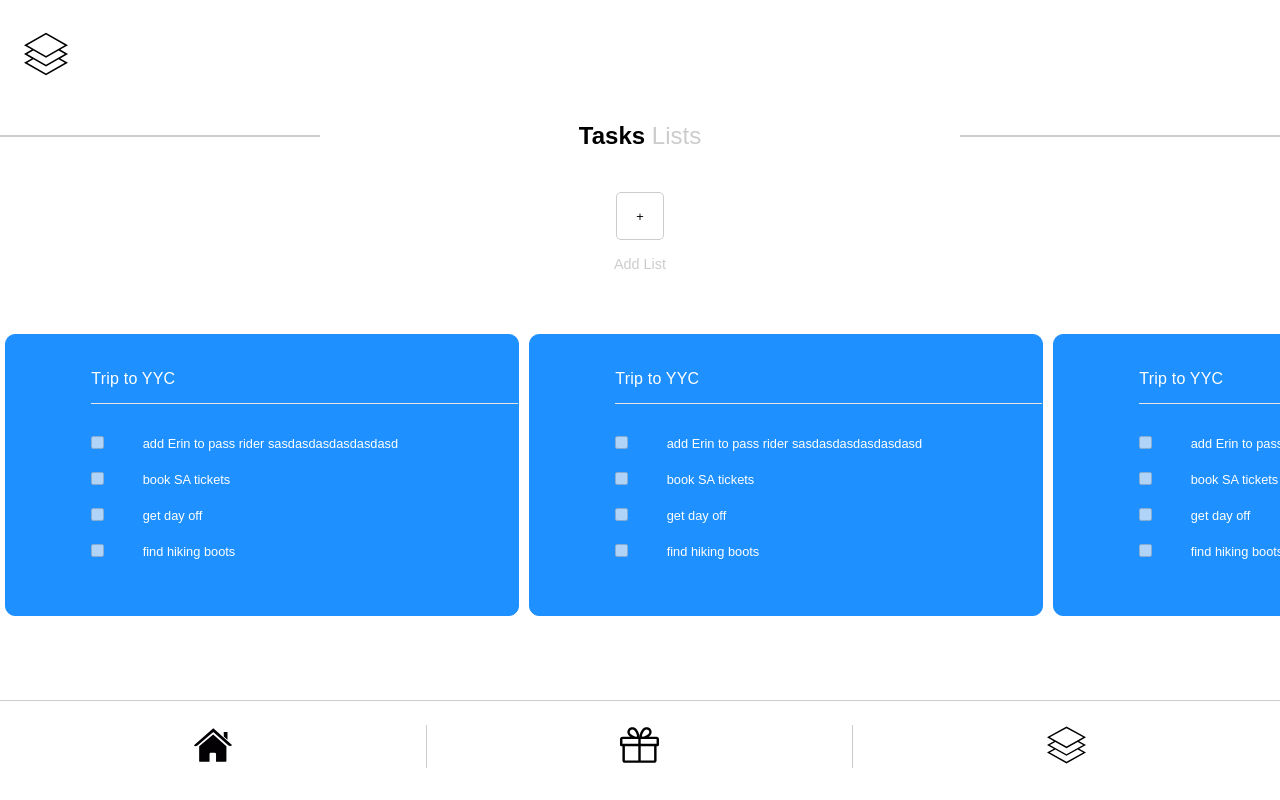
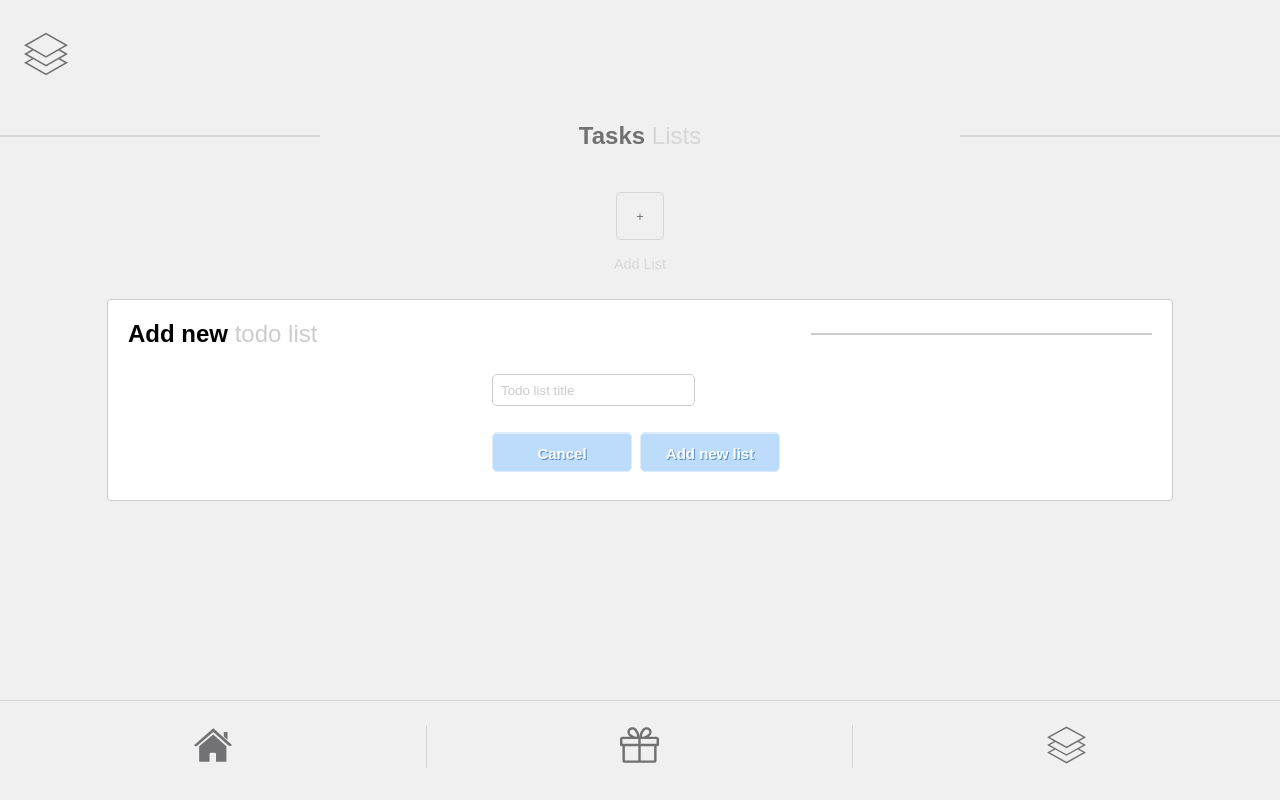
Before and after one commit to dlofran2/fancy-todo, a React app: page / in a window 1280 px wide. Built offline with nearby package versions, Linux system fonts and the light colour scheme.

Commit message:
Adding basic state, redux, and modal

```diff
--- a/package.json
+++ b/package.json
@@ -36,7 +36,10 @@
     "react": "^16.4.2",
     "react-dev-utils": "^5.0.1",
     "react-dom": "^16.4.2",
+    "react-modal": "^3.5.1",
+    "react-redux": "^5.0.7",
     "react-router-dom": "^4.3.1",
+    "redux": "^4.0.0",
     "resolve": "1.6.0",
     "style-loader": "0.19.0",
     "sw-precache-webpack-plugin": "0.11.4",
--- a/src/components/FullTodo/index.js
+++ b/src/components/FullTodo/index.js
@@ -1,5 +1,5 @@
 import React, { Component } from 'react';
-// import PropTypes from 'prop-types';
+import PropTypes from 'prop-types';
 
 import Todo from '../Todo';
 
@@ -7,93 +7,21 @@ import styles from './FullTodo.scss';
 
 class FullTodo extends Component {
   render() {
-    const calgaryTodos = [
-      {
-        item: 'add Erin to pass rider',
-        status: true,
-        date: 'Mon, Apr 30',
-      },
-      {
-        item: 'book SA tickets',
-        status: false,
-      },
-      {
-        item: 'get day off',
-        status: false,
-        date: 'Mon, Apr 30',
-      },
-      {
-        item: 'find hiking boots',
-        status: false,
-      },
-      {
-        item: 'add Erin to pass rider',
-        status: true,
-        date: 'Mon, Apr 30',
-      },
-      {
-        item: 'book SA tickets',
-        status: false,
-      },
-      {
-        item: 'get day off',
-        status: false,
-        date: 'Mon, Apr 30',
-      },
-      {
-        item: 'find hiking boots',
-        status: false,
-      },
-      {
-        item: 'add Erin to pass rider',
-        status: true,
-        date: 'Mon, Apr 30',
-      },
-      {
-        item: 'book SA tickets',
-        status: false,
-      },
-      {
-        item: 'get day off',
-        status: false,
-        date: 'Mon, Apr 30',
-      },
-      {
-        item: 'find hiking boots',
-        status: false,
-      },
-      {
-        item: 'add Erin to pass rider',
-        status: true,
-        date: 'Mon, Apr 30',
-      },
-      {
-        item: 'book SA tickets',
-        status: false,
-      },
-      {
-        item: 'get day off',
-        status: false,
-        date: 'Mon, Apr 30',
-      },
-      {
-        item: 'find hiking boots',
-        status: false,
-      },
-    ];
-
-    const todos = calgaryTodos.map((todo, idx) => {
+    const { todos } = this.props;
+    const list = todos.map((todo, idx) => {
       return <Todo key={idx} todo={todo} />;
     });
 
     return (
       <div className={styles.container}>
-        <ul>{todos}</ul>
+        <ul>{list}</ul>
       </div>
     );
   }
 }
 
-FullTodo.propTypes = {};
+FullTodo.propTypes = {
+  todos: PropTypes.array.isRequired,
+};
 
 export default FullTodo;
--- a/src/components/MiniTodo/index.js
+++ b/src/components/MiniTodo/index.js
@@ -10,7 +10,7 @@ class MiniTodo extends Component {
     const todosList = todos.slice(0, 4).map((todo, idx) => (
       <li className={styles.miniTodoListItem} key={idx}>
         <input disabled type="checkbox" />
-        <span>{todo}</span>
+        <span>{todo.item}</span>
       </li>
     ));
 
--- /dev/null
+++ b/src/components/NewTodoModal/NewTodoModal.scss
@@ -0,0 +1,118 @@
+.container {
+  width: 100%;
+  height: 3vh;
+
+  display: grid;
+  grid-auto-columns: 1fr 1fr 1fr 1fr 1fr 1fr 1fr 1fr 1fr 1fr 1fr 1fr 1fr;
+
+  justify-content: center;
+  align-items: center;
+}
+
+.splitText {
+  text-align: left;
+  color: #000;
+
+  grid-column-start: 1;
+  grid-column-end: 13;
+  grid-row-start: 1;
+  grid-row-end: 1;
+
+  margin: 0;
+
+  &Zero {
+    font-weight: 700;
+  }
+
+  &One {
+    font-weight: 200;
+    color: #ccc;
+  }
+}
+
+.splitBorder {
+  border: 0.5px solid #ccc;
+  height: 0.5px;
+
+  &Right {
+    grid-column-start: 9;
+    grid-column-end: 13;
+    grid-row-start: 1;
+    grid-row-end: 1;
+  }
+}
+
+form {
+  grid-column-start: 1;
+  grid-column-end: 13;
+  grid-row-start: 2;
+  grid-row-end: 2;
+
+  margin: 26px auto;
+}
+
+input[type=text] {
+    display: block;
+    background-color: #fff;
+    border: solid 1px #ccc;
+    border-radius: 5px;
+
+    height: 28px;
+    width: 191px;
+
+    padding-left: 8px;
+
+    &::placeholder {
+      color: #ccc;
+    }
+}
+
+input[type=text]:focus {
+  outline-color: #dcecfb;
+
+  &::placeholder {
+    color: #fff;
+    -webkit-transition: color 250ms linear;
+    -ms-transition: color 250ms linear;
+    transition: color 250ms linear;
+  }
+
+  .inputLabel {
+    color: #ccc;
+    -webkit-transition: color 250ms linear;
+    -ms-transition: color 250ms linear;
+    transition: color 250ms linear;
+  }
+}
+.standardButton {
+	-moz-box-shadow: inset 0px 1px 0px 0px #dcecfb;
+	-webkit-box-shadow: inset 0px 1px 0px 0px #dcecfb;
+	box-shadow: inset 0px 1px 0px 0px #dcecfb;
+	background-color: #bddbfa;
+  border: 1px solid #dcecfb;
+  border-radius: 5px;
+
+  display: inline-block;
+
+  color: #ffffff;
+	font-family: Arial;
+	font-size: 15px;
+	font-weight: bold;
+  font-style: normal;
+
+	height: 40px;
+	line-height: 40px;
+  width: 140px;
+
+	text-decoration: none;
+	text-align: center;
+  text-shadow: 1px 1px 0px #528ecc;
+
+  margin: 26px 8px 0 0;
+  justify-content: center;
+}
+
+.standardButton:hover, .standardButton:active  {
+  outline-color: #dcecfb;
+  background-color: rgba(189,219,250, .8);
+}
--- /dev/null
+++ b/src/components/NewTodoModal/index.js
@@ -0,0 +1,83 @@
+import React, { Component } from 'react';
+import classNames from 'classnames';
+import PropTypes from 'prop-types';
+import ReactModal from 'react-modal';
+
+import styles from './NewTodoModal.scss';
+
+class NewTodoModal extends Component {
+  toggleNewListModal = () => {
+    this.props.onToggleNewListModal(false);
+  };
+
+  addList = () => {
+    this.props.onAddList({
+      title: 'Test',
+      todos: [
+        { item: '1', status: true, date: 'Apr 2, 2018' },
+        { item: '3', status: false, date: 'Apr 8, 2018' },
+        { item: '2', status: true },
+        { item: '4', status: false },
+      ],
+    });
+
+    this.toggleNewListModal();
+  };
+
+  render() {
+    const { isOpen } = this.props;
+    return (
+      <ReactModal
+        isOpen={isOpen}
+        style={{
+          overlay: {
+            backgroundColor: 'rgba(225, 225, 225, 0.5)',
+          },
+          content: {
+            height: '20%',
+            width: '80%',
+            position: 'absolute',
+            top: '50%',
+            left: '50%',
+            transform: 'translate(-50%, -50%)',
+          },
+        }}
+        aria={{
+          labelledby: 'Add new todo list modal',
+          describedby: 'Navigate to begin a new todo list',
+        }}
+        shouldCloseOnOverlayClick
+        onRequestClose={this.toggleNewListModal}
+      >
+        <div className={styles.container}>
+          <h2 className={classNames(styles.splitText, styles.splitTextZero)}>
+            Add new{' '}
+            <span className={classNames(styles.splitText, styles.splitTextOne)}>
+              todo list
+            </span>
+          </h2>
+          <div
+            className={classNames(styles.splitBorder, styles.splitBorderRight)}
+          />
+          <form onSubmit={this.addList}>
+            <label>
+              <input placeholder="Todo list title" type="text" name="name" />
+            </label>
+            <div className={styles.buttonContainer}>
+              <button className={styles.standardButton} onClick={this.toggleNewListModal}>Cancel</button>
+              <button className={styles.standardButton} type="submit">Add new list</button>
+            </div>
+          </form>
+        </div>
+      </ReactModal>
+    );
+  }
+}
+
+NewTodoModal.propTypes = {
+  isOpen: PropTypes.bool.isRequired,
+  onToggleNewListModal: PropTypes.func.isRequired,
+  onAddList: PropTypes.func.isRequired,
+};
+
+export default NewTodoModal;
--- /dev/null
+++ b/src/constants.js
@@ -0,0 +1,3 @@
+export const CREATE_LIST = 'CREATE_LIST';
+export const DELETE_LIST = 'DELETE_LIST';
+export const TOGGLE_NEW_LIST_MODAL = 'TOGGLE_NEW_LIST_MODAL';
--- a/src/containers/FullTaskContainer/index.js
+++ b/src/containers/FullTaskContainer/index.js
@@ -1,5 +1,6 @@
 import React, { Component } from 'react';
-// import PropTypes from 'prop-types';
+import { connect } from 'react-redux';
+import PropTypes from 'prop-types';
 
 import styles from './FullTaskContainer.scss';
 
@@ -16,6 +17,14 @@ class FullTaskContainer extends Component {
   };
 
   render() {
+    const { lists } = this.props;
+    const currentList = 0;
+
+    if (lists.length === 0) {
+      this.props.history.push('/');
+      return null;
+    }
+
     return (
       <section className={styles.gridParent}>
         <div className={styles.logoGridChild}>
@@ -25,10 +34,14 @@ class FullTaskContainer extends Component {
           <Close />
         </div>
         <div className={styles.titleGridChild}>
-          <FullTaskTitle title={'Trip to YYC'} currentList={2} totalList={7} />
+          <FullTaskTitle
+            title={lists[currentList].title}
+            currentList={2}
+            totalList={7}
+          />
         </div>
         <div className={styles.todoContainer}>
-          <FullTodo />
+          <FullTodo todos={lists[currentList].todos} />
         </div>
         <div className={styles.addAndTinyTodoContainer}>
           <div className={styles.addContainer}>
@@ -43,6 +56,17 @@ class FullTaskContainer extends Component {
   }
 }
 
-FullTaskContainer.propTypes = {};
+FullTaskContainer.propTypes = {
+  lists: PropTypes.array.isRequired,
+};
 
-export default FullTaskContainer;
+const mapStateToProps = (state) => {
+  return {
+    lists: state.lists,
+  };
+};
+
+export default connect(
+  mapStateToProps,
+  null,
+)(FullTaskContainer);
--- a/src/containers/MiniTodoContainer/index.js
+++ b/src/containers/MiniTodoContainer/index.js
@@ -1,5 +1,6 @@
 import React, { Component } from 'react';
-// import PropTypes from 'prop-types';
+import { connect } from 'react-redux';
+import PropTypes from 'prop-types';
 
 import MiniTodoWrapper from '../../components/MiniTodoWrapper';
 
@@ -7,28 +8,28 @@ import styles from './MiniTodoContainer.scss';
 
 class MiniTodoContainer extends Component {
   render() {
-    const calgaryTodos = [
-      'add Erin to pass rider sasdasdasdasdasdasd',
-      'book SA tickets',
-      'get day off',
-      'find hiking boots',
-      'eat pie',
-      'add Erin to pass rider sasdasdasdasdasdasd',
-      'book SA tickets',
-      'get day off',
-      'find hiking boots',
-      'eat pie',
-    ];
-    return (
-      <div className={styles.miniTodoContainerContainer}>
-        <MiniTodoWrapper title={'Trip to YYC'} todos={calgaryTodos} />
-        <MiniTodoWrapper title={'Trip to YYC'} todos={calgaryTodos} />
-        <MiniTodoWrapper title={'Trip to YYC'} todos={calgaryTodos} />
-      </div>
-    );
+    const { lists } = this.props;
+    const todos = lists.map((list, idx) => {
+      return (
+        <MiniTodoWrapper key={idx} title={list.title} todos={list.todos} />
+      );
+    });
+
+    return <div className={styles.miniTodoContainerContainer}>{todos}</div>;
   }
 }
 
-MiniTodoContainer.propTypes = {};
+MiniTodoContainer.propTypes = {
+  lists: PropTypes.array.isRequired,
+};
 
-export default MiniTodoContainer;
+const mapStateToProps = (state) => {
+  return {
+    lists: state.lists,
+  };
+};
+
+export default connect(
+  mapStateToProps,
+  null,
+)(MiniTodoContainer);
--- a/src/containers/TaskListContainer/index.js
+++ b/src/containers/TaskListContainer/index.js
@@ -1,18 +1,23 @@
 import React, { Component } from 'react';
-// import PropTypes from 'prop-types';
+import { connect } from 'react-redux';
+import PropTypes from 'prop-types';
 
 import Logo from 'components/Logo';
 import RouteTitle from 'components/RouteTitle';
 import AddButton from 'components/AddButton';
 import MiniTodoContainer from 'containers/MiniTodoContainer';
 import NavBar from 'components/NavBar';
+import NewTodoModal from 'components/NewTodoModal';
+
+import { CREATE_LIST, TOGGLE_NEW_LIST_MODAL } from '../../constants';
 
 import styles from './TaskListContainer.scss';
 
 class TaskListContainer extends Component {
-  addList = () => {
-    console.log('were trying to add a list');
+  toggleNewListModal = () => {
+    this.props.onToggleNewListModal(true);
   };
+
   render() {
     return (
       <section className={styles.gridParent}>
@@ -23,7 +28,10 @@ class TaskListContainer extends Component {
           <RouteTitle title={'Tasks Lists'} />
         </div>
         <div className={styles.addButtonGridChild}>
-          <AddButton text={'Add List'} onButtonClick={this.addList} />
+          <AddButton
+            text={'Add List'}
+            onButtonClick={this.toggleNewListModal}
+          />
         </div>
         <div className={styles.miniTodoContainerGridChild}>
           <MiniTodoContainer />
@@ -31,11 +39,31 @@ class TaskListContainer extends Component {
         <div className={styles.navBarGridChild}>
           <NavBar />
         </div>
+        <NewTodoModal
+          isOpen={this.props.newListModalStatus}
+          onToggleNewListModal={this.props.onToggleNewListModal}
+          onAddList={this.props.addList}
+        />
       </section>
     );
   }
 }
 
-TaskListContainer.propTypes = {};
+TaskListContainer.propTypes = {
+  addList: PropTypes.func.isRequired,
+};
 
-export default TaskListContainer;
+const mapStateToProps = (state) => ({
+  newListModalStatus: state.newListModal,
+});
+
+const mapDispatchToProps = (dispatch) => ({
+  addList: (list) => dispatch({ type: CREATE_LIST, list }),
+  onToggleNewListModal: (status) =>
+    dispatch({ type: TOGGLE_NEW_LIST_MODAL, status }),
+});
+
+export default connect(
+  mapStateToProps,
+  mapDispatchToProps,
+)(TaskListContainer);
```
Also changed, not shown: src/action.js (added, +22 -0 lines), src/index.js (+20 -5 lines), src/redux.js (added, +36 -0 lines), 1 other file (tests, documents, lock files or other folders).
